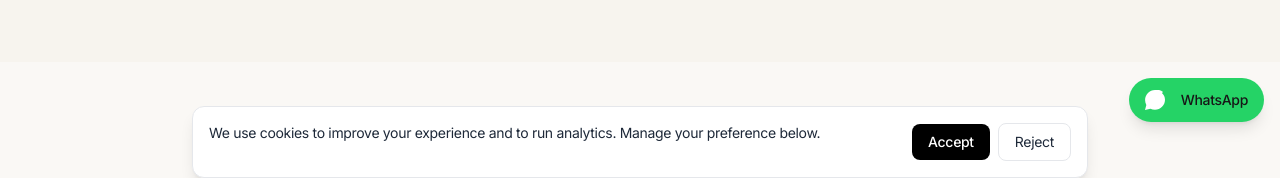
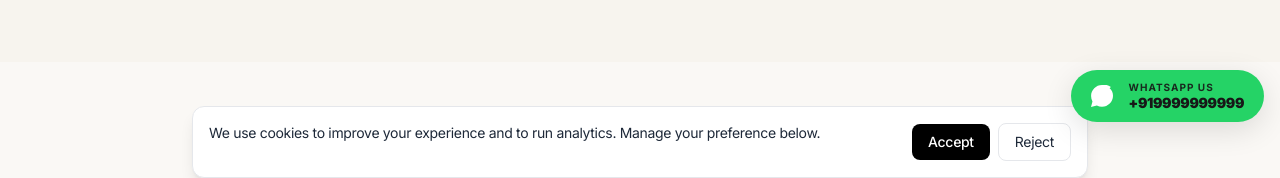
Before and after one commit to SHARV12456/Thinkform, a Next.js app in the folder thinkform/: page / in a window 1280 px wide. Shown: the part 598-776 px from the top of the page. Built offline with nearby package versions, Linux system fonts and the light colour scheme; no server answers; the database is empty.

Commit message:
feat: visually display WhatsApp number and auto-format country code

```diff
--- a/thinkform/components/WhatsAppButton.tsx
+++ b/thinkform/components/WhatsAppButton.tsx
@@ -18,15 +18,26 @@ export default function WhatsAppButton() {
   }, []);
 
   const text = encodeURIComponent('Hi — I have a quick question about ThinkForm.');
-  const href = `https://wa.me/${phone.replace(/[^0-9]/g, '')}?text=${text}`;
+
+  // Clean the phone number to digits only
+  let cleanPhone = phone.replace(/[^0-9]/g, '');
+  // Automatically prepend +91 for standard 10-digit Indian numbers if the country code was forgotten
+  if (cleanPhone.length === 10) {
+    cleanPhone = '91' + cleanPhone;
+  }
+
+  const href = `https://wa.me/${cleanPhone}?text=${text}`;
 
   return (
     <div className="fixed right-4 bottom-20 z-50">
-      <Link href={href} target="_blank" rel="noopener noreferrer" className="inline-flex items-center gap-3 bg-[#25D366] text-white px-4 py-3 rounded-full shadow-lg hover:scale-105 transition-transform">
-        <svg width="20" height="20" viewBox="0 0 24 24" fill="none" className="mr-1">
+      <Link href={href} target="_blank" rel="noopener noreferrer" className="inline-flex items-center gap-3 bg-[#25D366] text-white px-5 py-3 rounded-full shadow-[0_8px_30px_rgb(0,0,0,0.12)] hover:scale-105 hover:shadow-[0_8px_30px_rgb(37,211,102,0.3)] transition-all">
+        <svg width="22" height="22" viewBox="0 0 24 24" fill="none" className="mr-1">
           <path d="M21.7 2.3A11.9 11.9 0 0012 0C5.4 0 .1 5.4.1 12.1c0 2 0.5 4 1.5 5.8L0 24l6.4-1.6c1.7.9 3.6 1.4 5.6 1.4 6.6 0 12-5.4 12-12 0-3.2-1.3-6.2-3.7-8.2z" fill="#fff"/>
         </svg>
-        <span className="text-sm font-medium">WhatsApp</span>
+        <div className="flex flex-col">
+          <span className="text-[10px] font-bold uppercase tracking-widest leading-none mb-1 opacity-90">WhatsApp Us</span>
+          <span className="text-sm font-black leading-none tracking-tight">{phone}</span>
+        </div>
       </Link>
     </div>
   );
```
